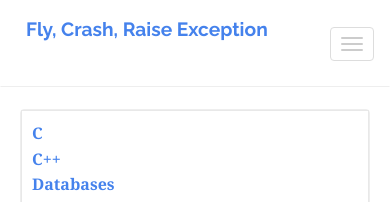
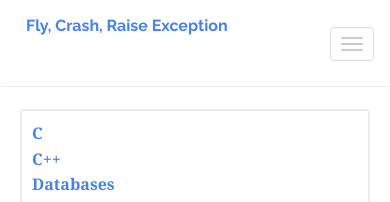
Before and after one commit to stefanoborini/stefanoborini.github.io, a Jekyll site: the page built from index.html, in a window 390 px wide. Shown: the top 202 px of the page. Built offline with Jekyll 4.4.1, drawn with Linux system fonts in a browser that asks for light colours; the list of posts is cut into pages by our own code.

Commit message:
Don't break the title

```diff
--- a/_sass/_layout.scss
+++ b/_sass/_layout.scss
@@ -43,11 +43,12 @@
     font-size: 1.85em;
     padding: 10px;
     margin-left: 15px !important;
+    white-space: nowrap;
     @media screen and (max-width: $on-palm) and (min-width: 401px) {
         font-size: 1.5em;
     }
     @media screen and (max-width: 400px) {
-        font-size: 1.2em;
+        font-size: 1.0em;
     }
 }
 .post-meta {
```
